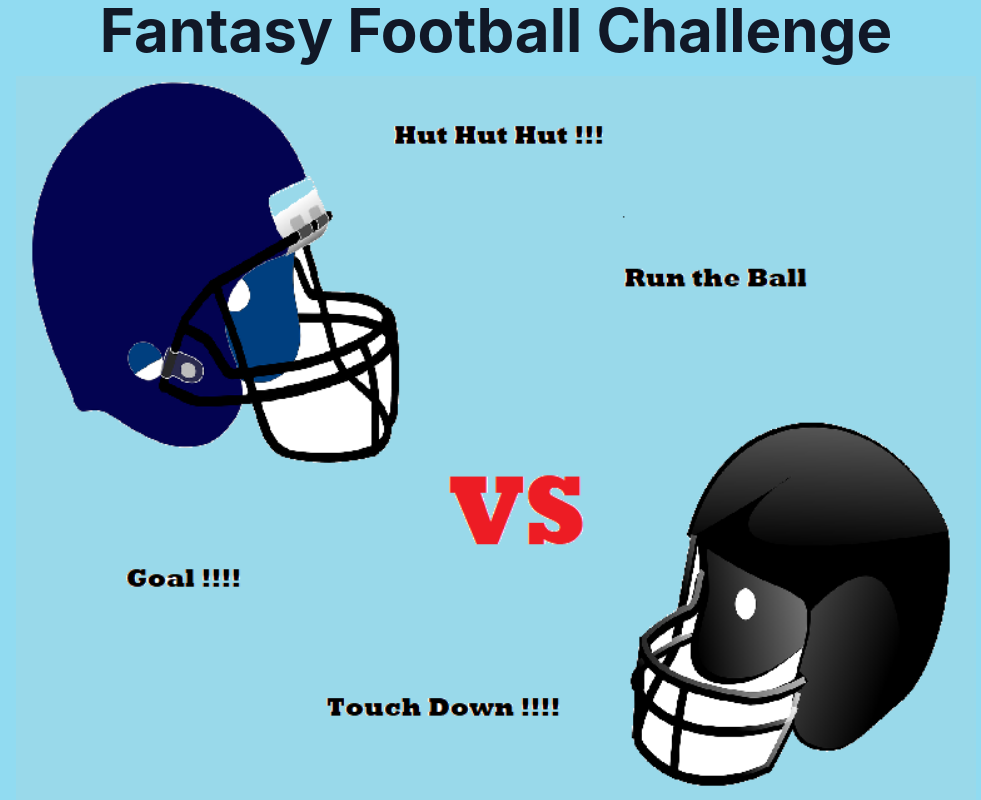
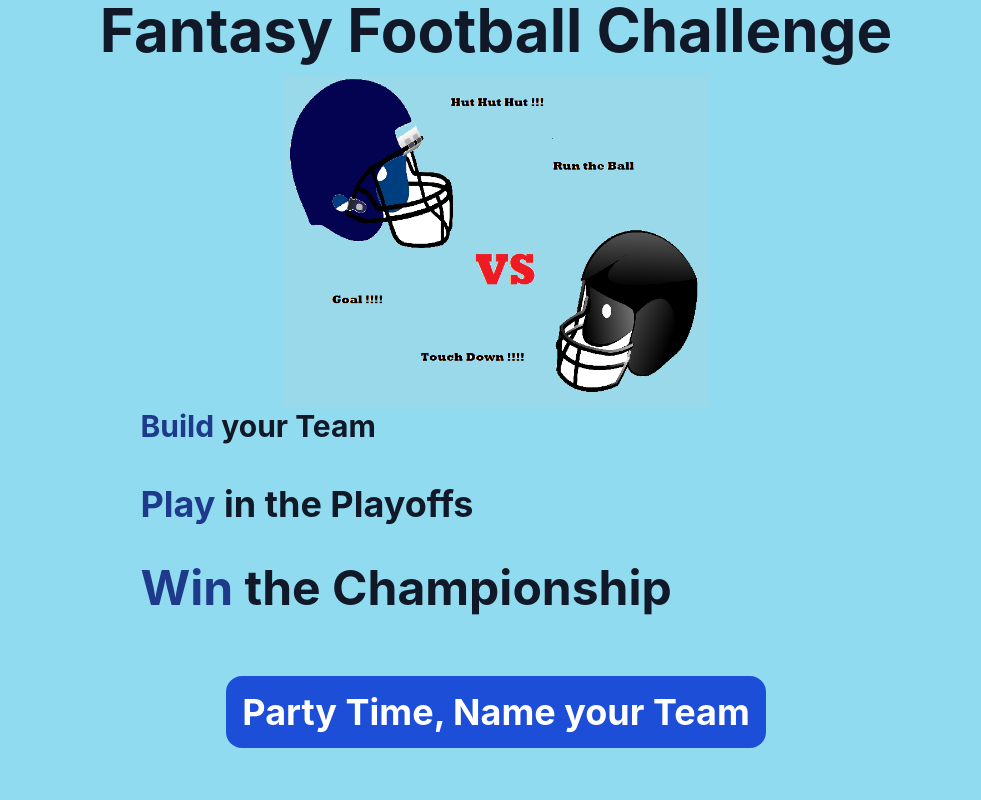
Before and after one commit to jcsmileyjr/fantasy-football-challenge, a React (Create React App) app: page / in a window 1280 px wide. Shown: the top 800 px of the page, without its empty margins (144-1125 px from the left). Built offline with nearby package versions, Linux system fonts and the light colour scheme.

Commit message:
Desktop responsive design updates

```diff
--- a/src/components/Brackets.js
+++ b/src/components/Brackets.js
@@ -15,14 +15,14 @@ const Stats = ({ stats, userTeam, currentBrackets }) => {
 
   return (
     <section
-      className={`bg-gray-100 absolute mt-20 z-10 w-10/12 mx-8 md:mx-16 lg:mx-20 rounded ${
+      className={`bg-gray-100 absolute mt-20 z-10 w-10/12 mx-8 md:mx-16 lg:mx-20 xl:mx-60 2xl:mx-96 xl:w-8/12 2xl:w-6/12 rounded ${
         showModal ? "block" : "hidden"
       } ${currentBrackets.length >= 7 ? "hidden" : ""}`}
     >
       <p className="text-center text-2xl md:text-5xl lg:text-6xl font-bold text-green-500 underline mb-2">
         Game Stats
       </p>
-      <ol className="mx-2 lg:mx-4 text-sm md:text-2xl lg:text-3xl">
+      <ol className="mx-2 lg:mx-4 text-sm md:text-2xl lg:text-3xl xl:mx-10">
         {stats.map((stat, index) => {
           return (
             <li
@@ -39,7 +39,7 @@ const Stats = ({ stats, userTeam, currentBrackets }) => {
       <div className="flex justify-center mt-4">
         <buttton
           type="button"
-          className="text-sm mb-2 py-1 px-4 md:py-2 md:px-8 lg:py-4 lg:px-12 rounded-lg md:text-2xl lg:text-3xl bg-red-700 font-bold"
+          className="text-sm mb-2 py-1 px-4 md:py-2 md:px-8 lg:py-4 lg:px-12 xl:px-6 xl:py-2 2xl:px-6 2xl:py-2 rounded-lg md:text-2xl lg:text-3xl bg-red-700 font-bold"
           onClick={closeModal}
         >
           Close
@@ -100,6 +100,7 @@ const Brackets = ({ play, currentBrackets, userTeam, roundStats }) => {
       <section className="-mt-12 small-phone:-mt-4">
         <NextButton title="Time to Play some Football" next={play} />
       </section>
+      <section className="xl:w-5/12 xl:mx-auto xl:mt-4">
         {currentBrackets.map((bracket, index) => {
           return (
             <Bracket
@@ -110,6 +111,7 @@ const Brackets = ({ play, currentBrackets, userTeam, roundStats }) => {
             />
           );
         })}
+      </section>
     </article>
   );
 };
--- a/src/components/Lose.js
+++ b/src/components/Lose.js
@@ -3,12 +3,12 @@ import Helmets from '../assets/football-1.jpg';
 const Lose = ({team, restart, games}) => {
     return(
         <article className="h-screen flex flex-col ">
-            <img src={Helmets} alt="blue and black clashing football helmets" className="" />
+            <img src={Helmets} alt="blue and black clashing football helmets" className="lg:w-7/12 xl:w-6/12 2xl:w-5/12 lg:mx-auto" />
             <h1 className="mt-4 font-bold text-3xl md:text-6xl text-center">Game Over</h1>
             {games.length === 1 && <p className="mt-2 mx-4 text-center text-xl md:text-2xl lg:text-4xl">Team "{team}" lose the Championship.</p>}
             {games.length > 1 && <p className="mt-2 mx-4 text-center text-xl md:text-2xl lg:text-4xl">Team "{team}" didn't make the play-offs.</p>}
 
-            <button type="button" className="mt-12 font-bold bg-blue-700 text-white rounded-2xl md:text-4xl mx-4 md:mx-20 md:py-2 lg:py-4" onClick={restart}>Play Again</button>
+            <button type="button" className="mt-12 font-bold bg-blue-700 text-white rounded-2xl md:text-4xl mx-4 md:mx-20 lg:mx-40 xl:mx-60 md:py-2 lg:py-4" onClick={restart}>Play Again</button>
         </article>
     );
 }
--- a/src/components/TeamName.js
+++ b/src/components/TeamName.js
@@ -5,11 +5,11 @@ const TeamName = ({next, createTeam}) => {
     return (
         <article className="flex-col h-screen">
             <section className="flex-1 mx-2">
-                <img className="w-full sm:mx-auto md:w-9/12" src={HelmetWithNames} alt="football helmets" />
+                <img className="w-full sm:mx-auto md:w-7/12 lg:w-5/12 xl:w-4/12" src={HelmetWithNames} alt="football helmets" />
             </section>
             <section className="flex-3 flex flex-col items-center">
                 <h1 className="mt-4 mb-2 font-black text-2xl sm:text-4xl">Name your Team</h1>
-                <input type="text" className="w-2/3  py-2 sm:py-4 sm:text-4xl text-center" onChange={(e) => createTeam(e.target.value)}></input>
+                <input type="text" className="w-2/3 md:w-2/4 lg:w-1/3 py-2 sm:py-4 sm:text-4xl text-center" onChange={(e) => createTeam(e.target.value)}></input>
             </section>
             <section className="flex-3">
                 <NextButton title="Let's Play, Pick your Players" next ={next} />
--- a/src/components/Title.js
+++ b/src/components/Title.js
@@ -6,12 +6,12 @@ const Title = ({next}) => {
     return(
         <article className="flex-col h-screen">
             <header className="flex-1">
-                <img className="w-full sm:mx-auto md:w-9/12" src={BlueHelmets} alt="football helmets" />
+                <img className="w-full sm:mx-auto md:w-7/12 lg:w-5/12 xl:w-4/12" src={BlueHelmets} alt="football helmets" />
             </header>
-            <section className="ml-4 md:mx-24 flex-2">
-                <p className="text-gray-900 sm:mx-auto sm:w-11/12 md:w-10/12 mb-10 font-bold small-phone:text-base text-xl md:text-2xl lg:text-4xl"><span className="text-blue-900">Build</span> your Team</p>
-                <p className="text-gray-900 sm:mx-auto sm:w-11/12 md:w-10/12 mb-10 font-bold small-phone:text-lg text-2xl md:text-3xl lg:text-5xl"><span className="text-blue-900">Play</span> in the Playoffs</p>
-                <p className="text-gray-900 sm:mx-auto sm:w-11/12 md:w-10/12 mb-8 font-bold small-phone:text-xl text-3xl md:text-4xl lg:text-6xl"><span className="text-blue-900">Win</span> the Championship</p>
+            <section className="ml-4 md:mx-24 lg:w-4/6 xl:w-4/6 2xl:w-3/6 lg:mx-auto flex-2">
+                <p className="text-gray-900 sm:mx-auto sm:w-11/12 md:w-10/12 mb-10 font-bold small-phone:text-base text-xl md:text-2xl lg:text-3xl 2xl:text-2xl"><span className="text-blue-900">Build</span> your Team</p>
+                <p className="text-gray-900 sm:mx-auto sm:w-11/12 md:w-10/12 mb-10 font-bold small-phone:text-lg text-2xl md:text-3xl lg:text-4xl 2xl:text-3xl"><span className="text-blue-900">Play</span> in the Playoffs</p>
+                <p className="text-gray-900 sm:mx-auto sm:w-11/12 md:w-10/12 mb-8 font-bold small-phone:text-xl text-3xl md:text-4xl lg:text-5xl 2xl:text-5xl"><span className="text-blue-900">Win</span> the Championship</p>
             </section>
             <NextButton  title="Party Time, Name your Team" next={next}></NextButton>
         </article>
```
Lines whose indentation alone changed are shown as unchanged.
